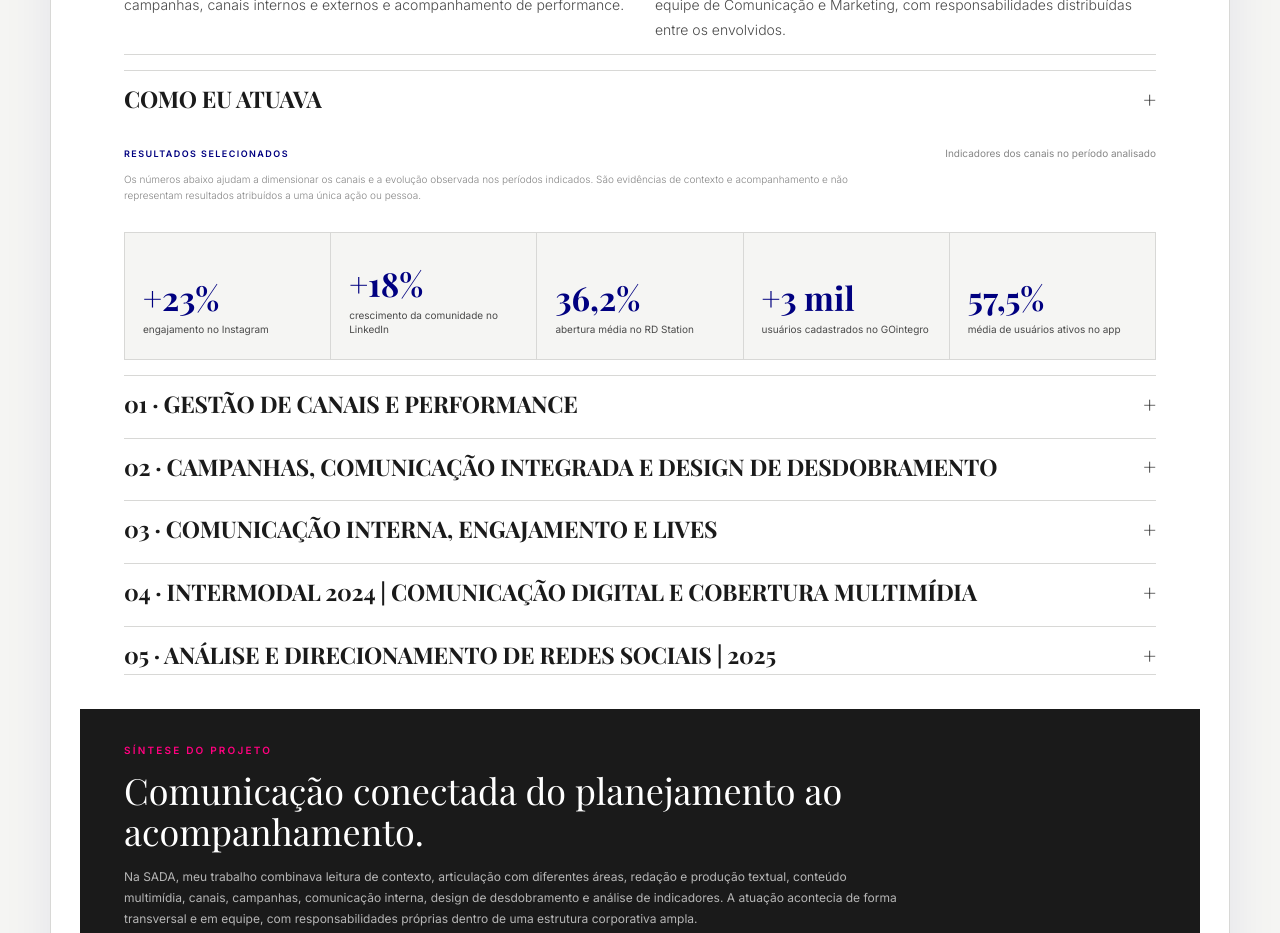
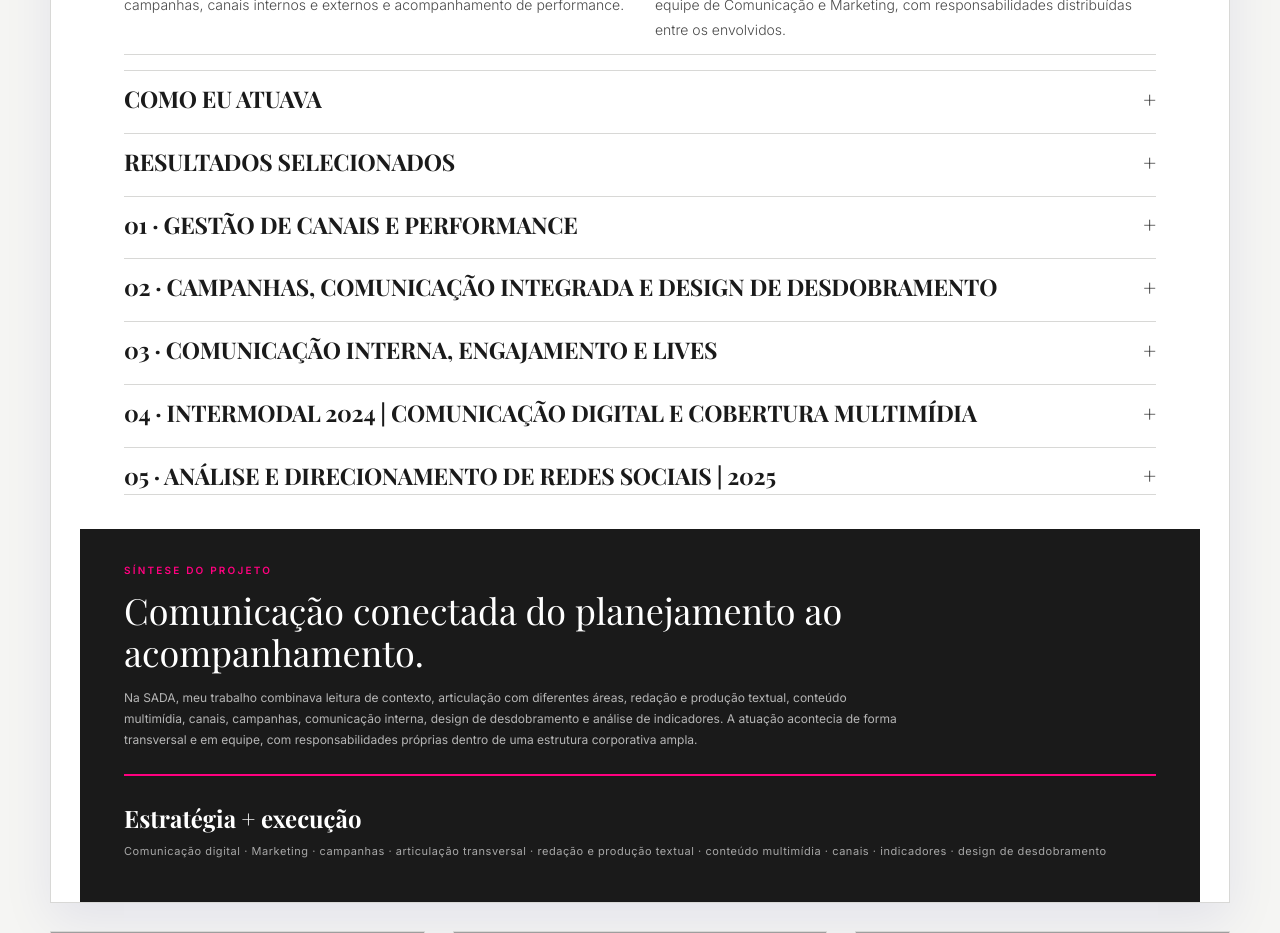
Before and after one commit to saramadalena/portifoliosara, a React (Vite) app: page / in a window 1280 px wide. Shown: the part 5080-6013 px from the top of the page. Built offline with nearby package versions, Linux system fonts and the light colour scheme; grey boxes are pictures that could not be loaded; a web font is replaced by a local one.

Commit message:
refactor: organiza resultados SADA no padrão expansível

```diff
--- a/src/PortfolioApp.tsx
+++ b/src/PortfolioApp.tsx
@@ -53,7 +53,7 @@ export default function PortfolioApp(){return <div className="portfolio-shell">
 <div><small>03</small><strong>Execução</strong><span>Redação e produção de textos, conteúdo multimídia, campanhas, publicação, comunicação interna e design de desdobramento.</span></div>
 <div><small>04</small><strong>Performance</strong><span>Monitoramento de canais, consolidação de indicadores e leitura de resultados para novos ajustes.</span></div>
 </div></Expandable>
-<div className="portfolio-proof-head"><small>Resultados selecionados</small><span>Indicadores dos canais no período analisado</span></div><p className="portfolio-metrics-context">Os números abaixo ajudam a dimensionar os canais e a evolução observada nos períodos indicados. São evidências de contexto e acompanhamento e não representam resultados atribuídos a uma única ação ou pessoa.</p><div className="portfolio-metrics portfolio-metrics-featured">{sada.metricas.map(([v,l])=><div className="portfolio-metric" key={l}><strong>{v}</strong><span>{l}</span></div>)}</div>
+<Expandable title="Resultados selecionados"><div className="portfolio-proof-head"><small>Indicadores</small><span>Dados dos canais nos períodos analisados</span></div><p className="portfolio-metrics-context">Os números abaixo ajudam a dimensionar os canais e a evolução observada nos períodos indicados. São evidências de contexto e acompanhamento e não representam resultados atribuídos a uma única ação ou pessoa.</p><div className="portfolio-metrics portfolio-metrics-featured">{sada.metricas.map(([v,l])=><div className="portfolio-metric" key={l}><strong>{v}</strong><span>{l}</span></div>)}</div></Expandable>
 <Expandable title="01 · Gestão de canais e performance"><div className="portfolio-responsibility-note portfolio-responsibility-note-compact"><small>Minha atuação</small><strong>Planejamento + redação + gestão + análise</strong><span>Do calendário editorial e da produção textual à publicação, acompanhamento dos canais, relacionamento com a comunidade e consolidação de indicadores.</span></div><div className="portfolio-scope-tags"><span>Planejamento editorial</span><span>Redação e produção textual</span><span>Conteúdo multimídia</span><span>Publicação</span><span>Gestão de canais</span><span>Relacionamento</span><span>KPIs</span><span>Relatórios</span></div><p>{sada.canais}</p><h4>Instagram | 2024</h4><p>{sada.instagram}</p><h4>LinkedIn | jan–jul/2024</h4><p>{sada.linkedin}</p><h4>RD Station | 1º semestre/2024</h4><p>{sada.rd}</p><h4>GOintegro | 1º semestre/2024</h4><p>{sada.gointegro}</p></Expandable>
 <Expandable title="02 · Campanhas, comunicação integrada e design de desdobramento"><div className="portfolio-responsibility-note portfolio-responsibility-note-compact"><small>Minha atuação</small><strong>Conteúdo + aplicação da comunicação</strong><span>Participação no planejamento e execução das campanhas, com produção textual e desdobramentos visuais a partir de identidades, conceitos e direcionamentos já definidos.</span></div><div className="portfolio-scope-tags"><span>Institucional</span><span>Negócios</span><span>Sustentabilidade</span><span>Responsabilidade social</span><span>Diversidade</span><span>Marca empregadora</span></div><p>{sada.campanhas}</p><p>{sada.design}</p><div className="portfolio-evidence"><div className="portfolio-evidence-copy"><small>Evidência visual</small><strong>Desdobramento de campanha</strong><span>Aplicações e adaptações visuais dentro de identidade e direcionamento previamente definidos.</span></div><Mosaic label="Desdobramentos visuais de campanha no Grupo SADA" images={[sadaDesdobramento1,sadaDesdobramento2,sadaDesdobramento3]}/></div><div className="portfolio-process-line"><small>Fluxo de trabalho</small><strong>{sada.fluxo}</strong></div><div className="portfolio-process-proof"><div><small>Organização da operação</small><p>{sada.processos}</p></div><div className="portfolio-scope-tags">{sada.processoItens.map(item=><span key={item}>{item}</span>)}</div></div></Expandable>
 <Expandable title="03 · Comunicação interna, engajamento e lives"><div className="portfolio-responsibility-note portfolio-responsibility-note-compact"><small>Minha atuação</small><strong>Conteúdo + articulação + suporte à execução</strong><span>Produção de textos e conteúdos, participação em campanhas internas, interface com áreas e suporte às lives corporativas dentro das ações de comunicação interna.</span></div><div className="portfolio-scope-tags"><span>Comunicação interna</span><span>Endomarketing</span><span>GOintegro</span><span>Campanhas</span><span>Produção textual</span><span>Lives corporativas</span><span>Interface com áreas</span></div><p>{sada.interna}</p></Expandable>
```
